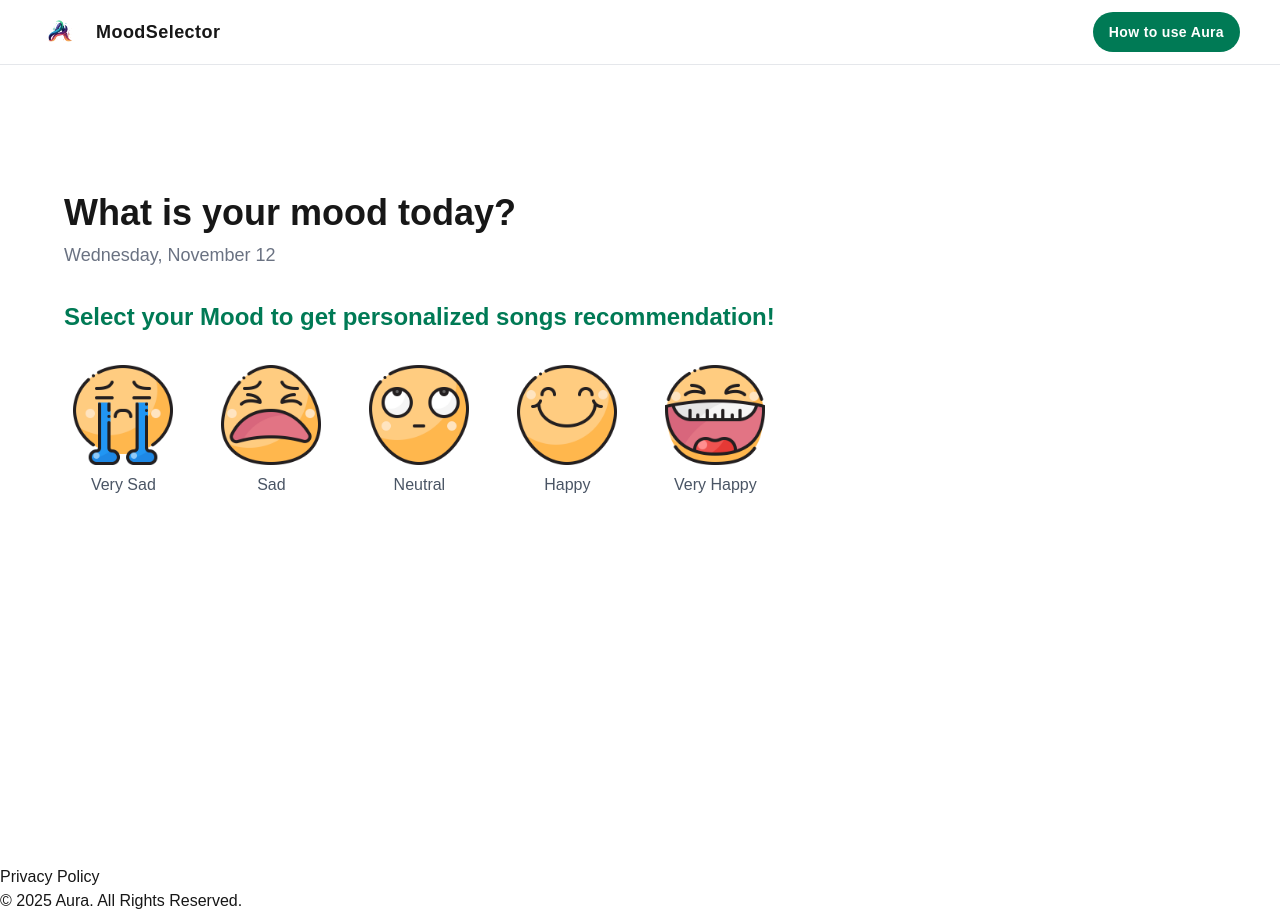
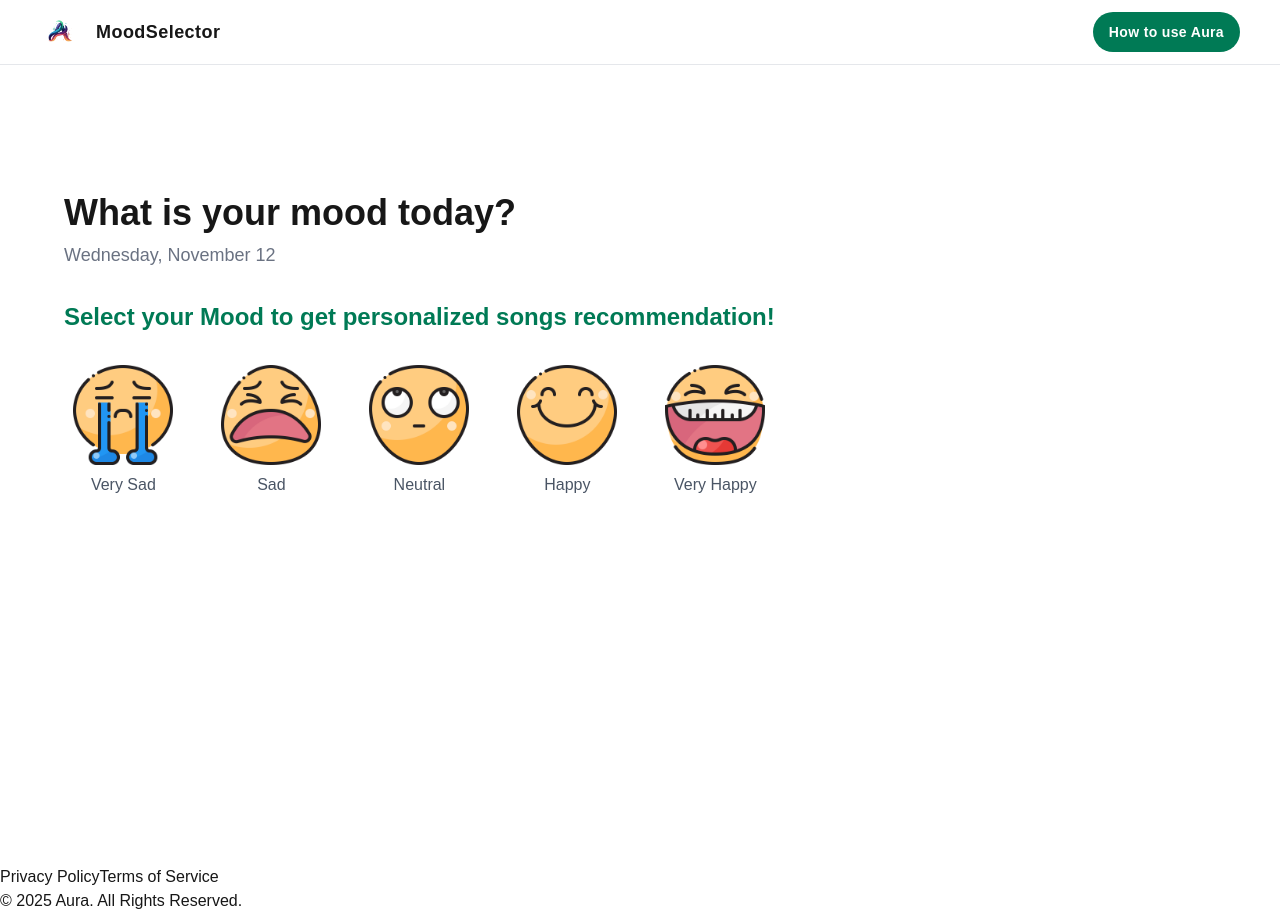
Before and after one commit to Camilacamalli/Aura, a Next.js app: page / in a window 1280 px wide. Built offline with nearby package versions, Linux system fonts and the light colour scheme.

Commit message:
unit-green

```diff
--- a/src/components/Footer.tsx
+++ b/src/components/Footer.tsx
@@ -7,6 +7,7 @@ export default function Footer() {
     <footer role="contentinfo">
       <div>
         <Link href="/privacy-policy">Privacy Policy</Link>
+        <Link href="/terms-of-service">Terms of Service</Link>
       </div>
       <p>&copy; {currentYear} Aura. All Rights Reserved.</p>
     </footer>
```
